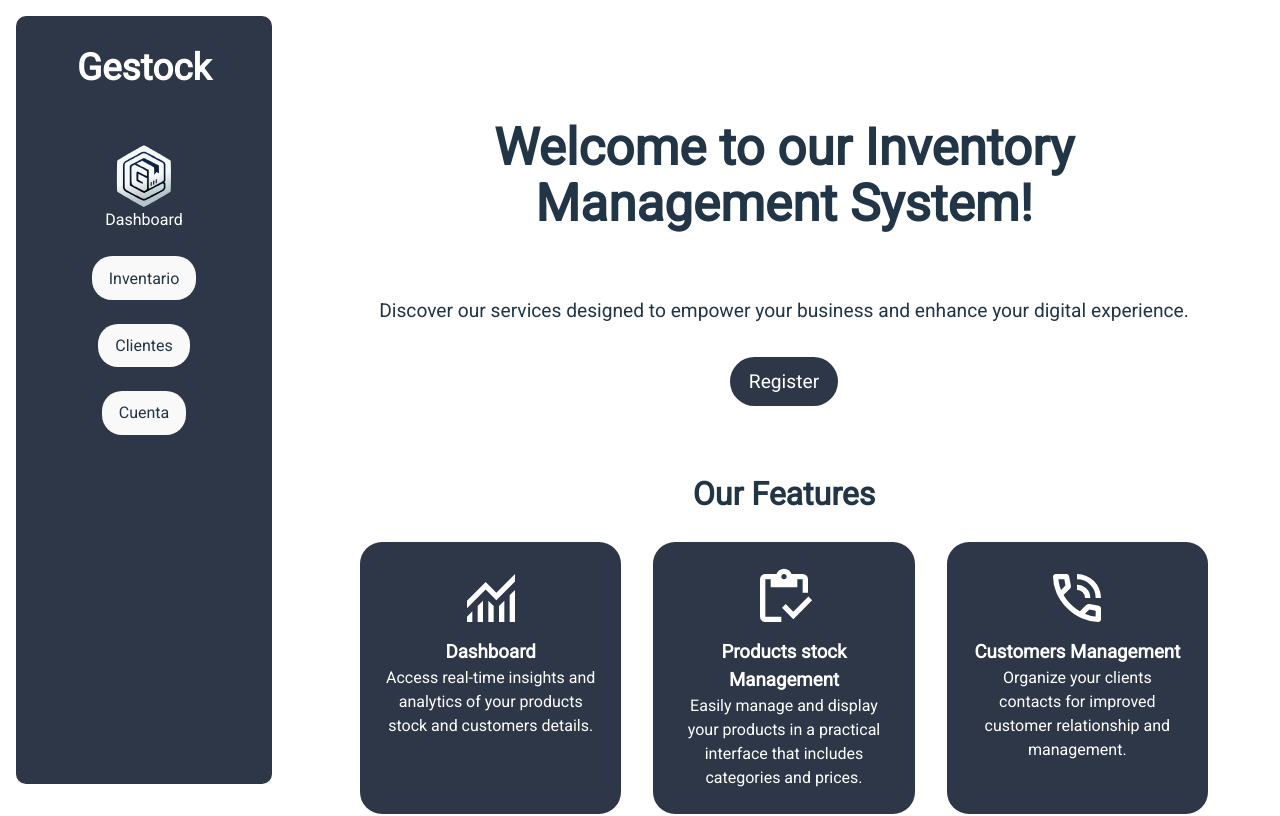
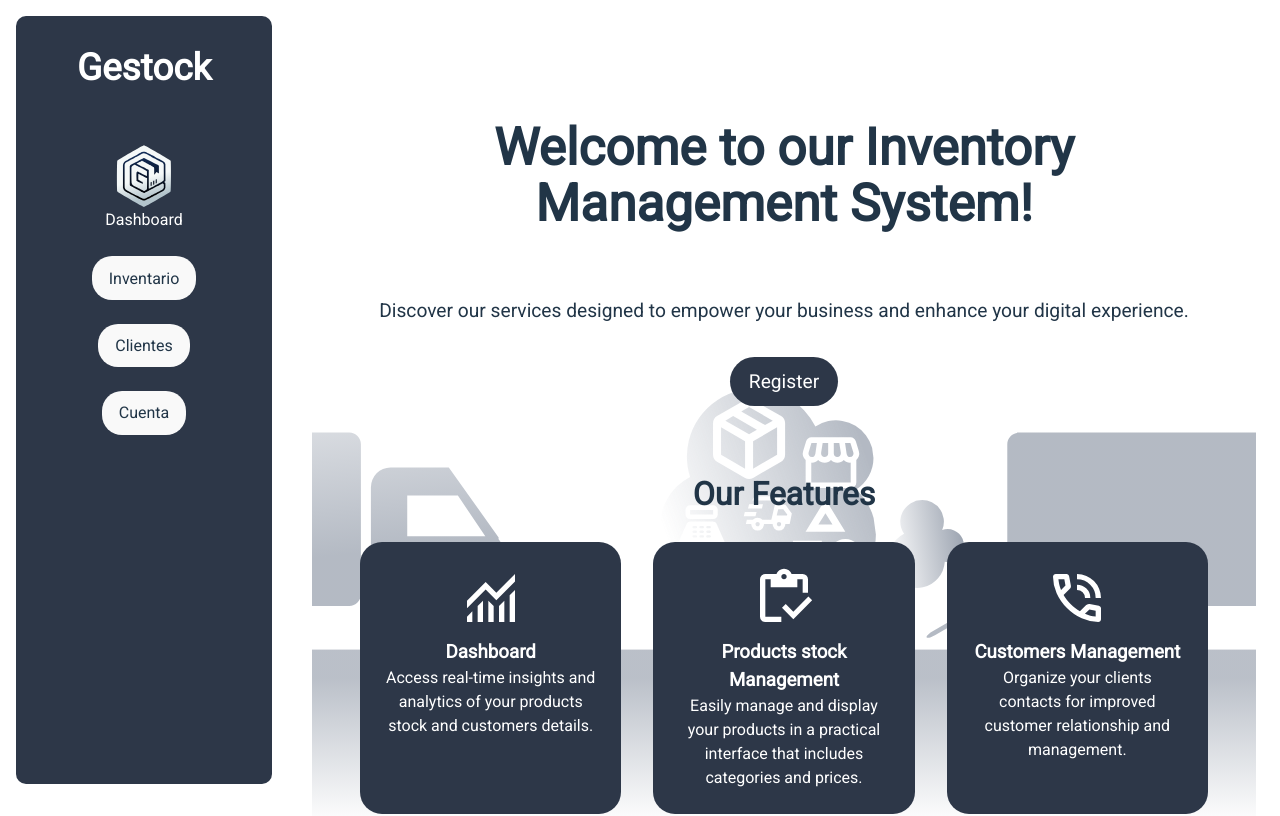
Before and after one commit to gesttaltt/gestock, a React (Vite) app in the folder frontend/: page / in a window 1280 px wide. Shown: the top 816 px of the page. Built offline with nearby package versions, Linux system fonts and the light colour scheme.

Commit message:
added svg background to the landing page

```diff
--- a/frontend/src/styles/landingPage.css
+++ b/frontend/src/styles/landingPage.css
@@ -8,6 +8,11 @@
   padding: 2rem;
   background-color: var(--primary-light);
   color: var(--text-dark);
+
+    /* Placeholder background image */
+  background: url("../assets/backgrounds/landing-bg.svg") no-repeat;
+  background-position: top;
+  background-size: cover; /* Ensures the image covers the entire header */
 }
 
 /* Big header style */
@@ -17,6 +22,8 @@
   margin-top: 3rem;
   margin-bottom: 1rem;
   text-align: center;
+
+
 }
 
 /* Introductory section with a dynamic button */
```
Also changed, not shown: frontend/src/assets/backgrounds/landing-bg.svg (added).
